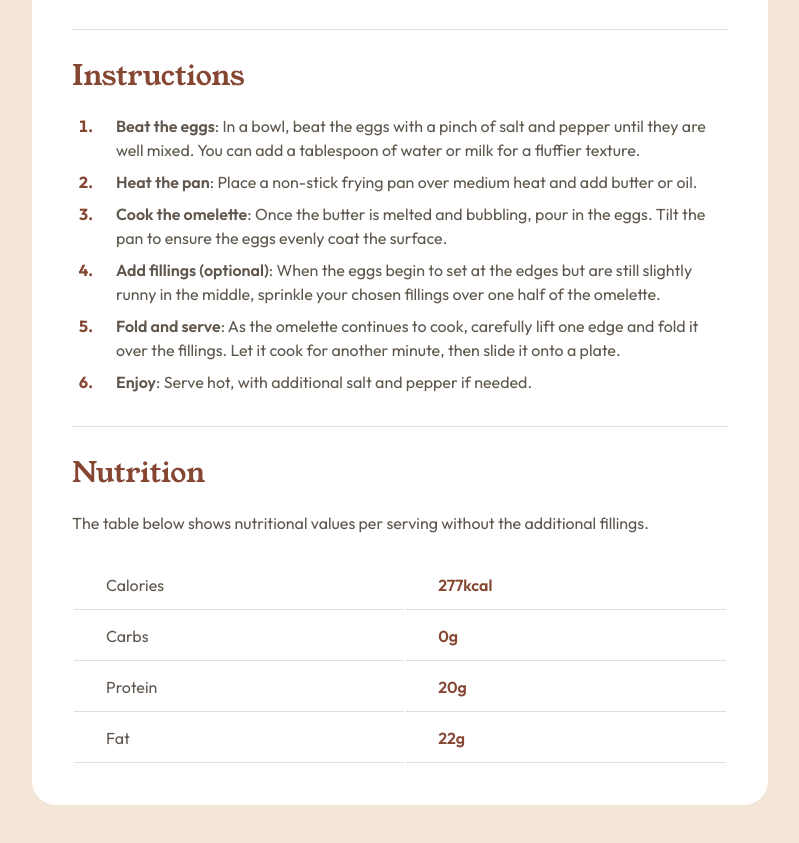
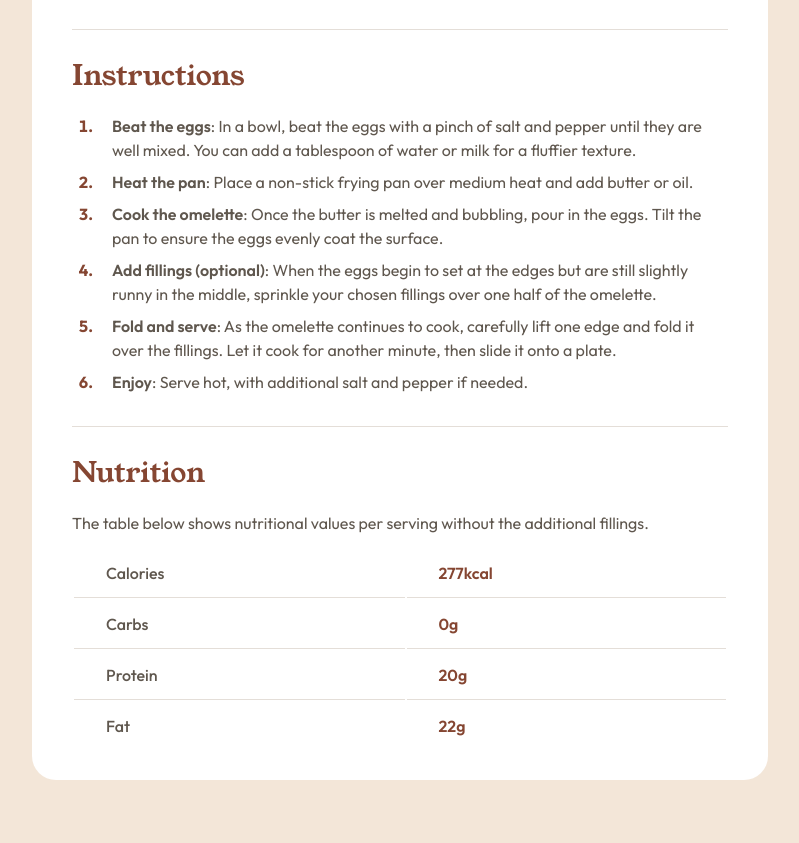
Before and after one commit to Frontend-Mentor-practice/recipe, a plain HTML site: page index.html in a window 1280 px wide. Shown: the part 1063-1906 px from the top of the page, without its empty margins (240-1039 px from the left). Drawn offline with Linux system fonts and the light colour scheme.

Commit message:
fix: page structure

```diff
--- a/index.html
+++ b/index.html
@@ -9,18 +9,15 @@
   <title>Frontend Mentor | Recipe page</title>
   <link rel="preconnect" href="https://fonts.googleapis.com">
   <link rel="preconnect" href="https://fonts.gstatic.com" crossorigin>
-  <link href="https://fonts.googleapis.com/css2?family=Outfit:wght@400;600;700&family=Young+Serif&display=swap"
-    rel="stylesheet">
+  <link href="https://fonts.googleapis.com/css2?family=Outfit:wght@100..900&family=Young+Serif&display=swap" rel="stylesheet">
   <link rel="stylesheet" href="./styles/reset.css">
   <link rel="stylesheet" href="./styles/utility.css">
   <link rel="stylesheet" href="./styles/main.css">
 </head>
-
 <body>
 
-  <article class="flex-column [ recipe ]">
-
-    <header role="banner">
+  <main class="flex-column [ recipe ]">
+    <header>
       <figure>
         <img
           src="./assets/images/image-omelette.jpeg"
@@ -30,8 +27,7 @@
         >
       </figure>
     </header>
-
-    <section class="flex-column gap-32 [ main ]">
+    <section class="flex-column gap-32 [ content ]">
       <header class="flex-column gap-24">
         <h1>Simple Omelette Recipe</h1>
         <p>
@@ -39,7 +35,6 @@
           to perfection, optionally filled with your choice of cheese, vegetables, or meats.
         </p>
       </header>
-
       <article class="flex-column gap-16 [ prep ]">
         <h2 class="font-primary fs-20 bold clr-txt-rose-800">Preparation time</h2>
         <ul class="flex-column gap-8">
@@ -48,7 +43,6 @@
           <li><p><em class="bold clr-stone-600 nomal">Cooking</em>: 5 minutes</p></li>
         </ul>
       </article>
-
       <section class="flex-column gap-24 [ ingredients ]">
         <h2>Ingredients</h2>
         <ul class="flex-column gap-8">
@@ -69,12 +63,9 @@
           </li>
         </ul>
       </section>
-
       <hr>
-
       <section class="flex-column gap-24 [ instructions ]">
         <h2>Instructions</h2>
-
         <ol class="flex-column gap-8">
           <li>
             <p><em class="bold normal clr-stone-600">Beat the eggs</em>: In a bowl, beat the eggs with a pinch of salt and pepper until they are well mixed.
@@ -99,16 +90,11 @@
             <p><em class="bold normal clr-stone-600">Enjoy</em>: Serve hot, with additional salt and pepper if needed.</p>
           </li>
         </ol>
-
       </section>
-
       <hr>
-
       <section class="flex-column gap-24">
         <h2>Nutrition</h2>
-
         <p>The table below shows nutritional values per serving without the additional fillings.</p>
-
         <table>
           <tr>
             <th class="clr-stone-600 fw-500">Calories</th>
@@ -128,11 +114,8 @@
           </tr>
         </table>
       </section>
-
     </section>
-
-  </article>
+  </main>
 
 </body>
-
 </html>
--- a/styles/main.css
+++ b/styles/main.css
@@ -54,19 +54,28 @@ ol {
 }
 ul li,
 ol li {
-  padding-left: 1.25rem;
+  padding-left: 1rem;
 }
 ul li::marker {
   font-size: 0.75rem;
 }
-th, td {
+/* th, td {
+
+} */
+
+table :is(th, td, tr) {
   padding: 0.75rem 2rem;
   text-align: left;
   border-bottom: 1px solid var(--clr-brand-stone-150);
 }
-tr:last-child {
+table tr:first-child > * {
+  padding-top: 0;
+}
+table tr:last-child > * {
   border-bottom: none;
+  padding-bottom: 0;
 }
+
 
 /***********************************/
 
@@ -82,7 +91,7 @@ tr:last-child {
   padding: 2.5rem 2.5rem 0 2.5rem;
 }
 
-.recipe .main {
+.recipe .content {
   padding: 2.5rem;
 }
 
@@ -114,7 +123,7 @@ tr:last-child {
 
 @container recipeCard (width < 490px) {
   h1 { font-size: 2.25rem; }
-  .recipe .main { padding: 2.5rem 2rem; }
-  .recipe > header { padding: 0; border-raduis: 0; }
-  .recipe__img { height: auto; }
+  .recipe .content { padding: 2.5rem 2rem; }
+  .recipe > header { padding: 0; }
+  .recipe__img { height: auto; border-radius: 0; }
 }
```
